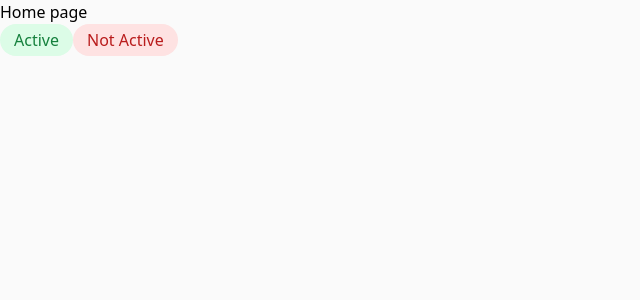
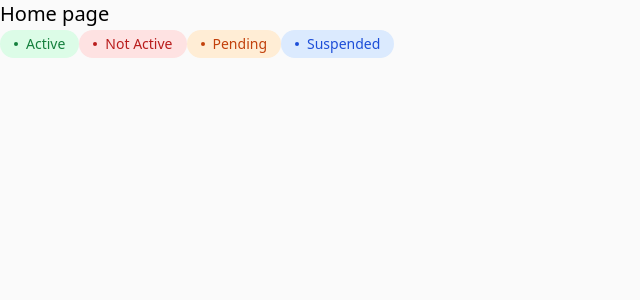
Before and after one commit to nezvinskyi/nextjs-crm, a Next.js app: page / in a window 1280 px wide. Shown: the top 300 px of the page, without its empty margins (0-640 px from the left). Built offline with nearby package versions, Linux system fonts and the light colour scheme.

Commit message:
add tailwindcss; StatusActive component

```diff
--- a/package.json
+++ b/package.json
@@ -19,12 +19,14 @@
     "@types/node": "^20",
     "@types/react": "^19",
     "@types/react-dom": "^19",
+    "autoprefixer": "^10.4.21",
     "eslint": "^9",
     "eslint-config-next": "15.2.4",
     "eslint-config-prettier": "^10.1.1",
+    "postcss": "^8.5.3",
     "prettier": "^3.5.3",
     "prettier-plugin-tailwindcss": "^0.6.11",
-    "tailwindcss": "^4",
+    "tailwindcss": "3",
     "typescript": "^5"
   },
   "packageManager": "yarn@1.22.22+sha512.a6b2f7906b721bba3d67d4aff083df04dad64c399707841b7acf00f6b133b7ac24255f2652fa22ae3534329dc6180534e98d17432037ff6fd140556e2bb3137e"
--- /dev/null
+++ b/postcss.config.js
@@ -0,0 +1,6 @@
+module.exports = {
+  plugins: {
+    tailwindcss: {},
+    autoprefixer: {},
+  },
+}
--- a/src/app/components/active-label.module.css
+++ /dev/null
@@ -1,11 +0,0 @@
-.label {
-  display: inline-flex;
-  padding: 4px 14px;
-  align-items: center;
-  gap: 8px;
-
-  border-radius: 28px;
-  background: #dcfce7;
-
-  color: #15803d;
-}
--- a/src/app/components/active-label.tsx
+++ /dev/null
@@ -1,9 +0,0 @@
-import styles from './active-label.module.css'
-
-export interface ActiveLabelProps {
-  children: React.ReactNode
-}
-
-export default function ActiveLabel({ children }: ActiveLabelProps) {
-  return <span className={styles.label}>{children}</span>
-}
--- a/src/app/components/not-active-label.module.css
+++ /dev/null
@@ -1,11 +0,0 @@
-.label {
-  display: inline-flex;
-  padding: 4px 14px;
-  align-items: center;
-  gap: 8px;
-
-  border-radius: 28px;
-  background: #fee2e2;
-
-  color: #b91c1c;
-}
--- a/src/app/components/not-active-label.tsx
+++ /dev/null
@@ -1,9 +0,0 @@
-import styles from './not-active-label.module.css'
-
-export interface NotActiveLabelProps {
-  children: React.ReactNode
-}
-
-export default function NotActiveLabel({ children }: NotActiveLabelProps) {
-  return <span className={styles.label}>{children}</span>
-}
--- /dev/null
+++ b/src/app/components/status-label.tsx
@@ -0,0 +1,28 @@
+export enum Status {
+  Active = 'active',
+  NotActive = 'notActive',
+  Pending = 'pending',
+  Suspended = 'suspended',
+}
+
+export interface StatusLabelProps {
+  children: React.ReactNode
+  status: Status
+}
+
+export default function StatusLabel({ children, status }: StatusLabelProps) {
+  return (
+    <span
+      className={`inline-flex items-center gap-2 py-1 px-3.5 rounded-3xl text-sm font-medium ${
+        (status === Status.Active && 'text-green-700 bg-green-100') ||
+        (status === Status.NotActive && 'text-red-700 bg-red-100') ||
+        (status === Status.Pending && 'text-orange-700 bg-orange-100') ||
+        (status === Status.Suspended && 'text-blue-700 bg-blue-100') ||
+        ''
+      } `}
+    >
+      <div className="w-1 h-1 rounded-full bg-current" />
+      {children}
+    </span>
+  )
+}
--- a/src/app/globals.css
+++ b/src/app/globals.css
@@ -1,4 +1,6 @@
-@import "tailwindcss";
+@tailwind base;
+@tailwind components;
+@tailwind utilities;
 
 body {
   @apply bg-[#fafafa];
--- a/src/app/page.tsx
+++ b/src/app/page.tsx
@@ -1,12 +1,13 @@
-import ActiveLabel from './components/active-label'
-import NotActiveLabel from './components/not-active-label'
+import StatusLabel, { Status } from './components/status-label'
 
 export default function Home() {
   return (
     <main className="">
-      <h1>Home page</h1>
-      <ActiveLabel>Active</ActiveLabel>
-      <NotActiveLabel>Not Active</NotActiveLabel>
+      <h1 className="text-xl">Home page</h1>
+      <StatusLabel status={Status.Active}>Active</StatusLabel>
+      <StatusLabel status={Status.NotActive}>Not Active</StatusLabel>
+      <StatusLabel status={Status.Pending}>Pending</StatusLabel>
+      <StatusLabel status={Status.Suspended}>Suspended </StatusLabel>
     </main>
   )
 }
--- /dev/null
+++ b/tailwind.config.js
@@ -0,0 +1,8 @@
+/** @type {import('tailwindcss').Config} */
+module.exports = {
+  content: ['./src/**/*.{js,ts,jsx,tsx,mdx}'],
+  theme: {
+    extend: {},
+  },
+  plugins: [],
+}
```
Also changed, not shown: 1 other file (tests, documents, lock files or other folders).
